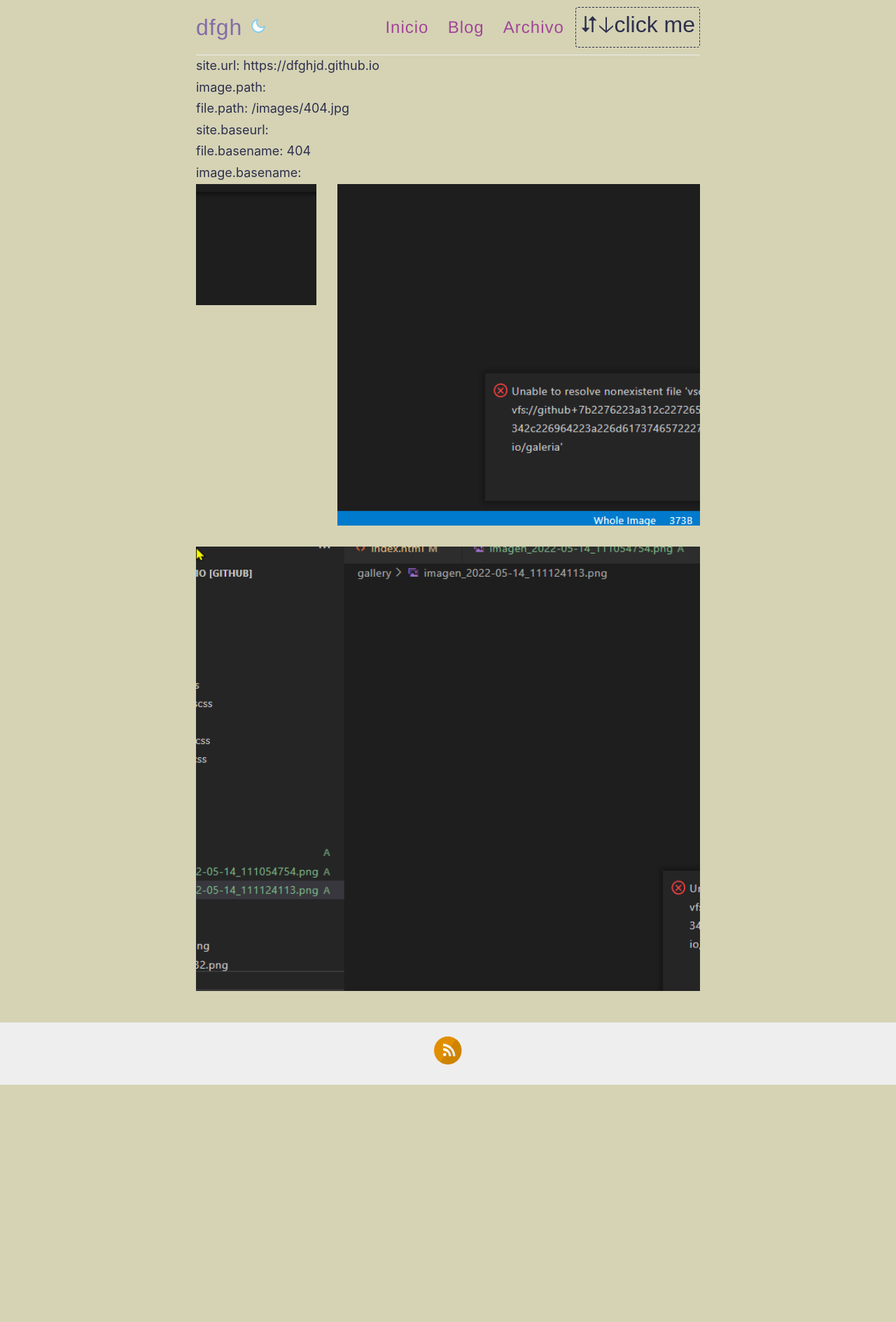
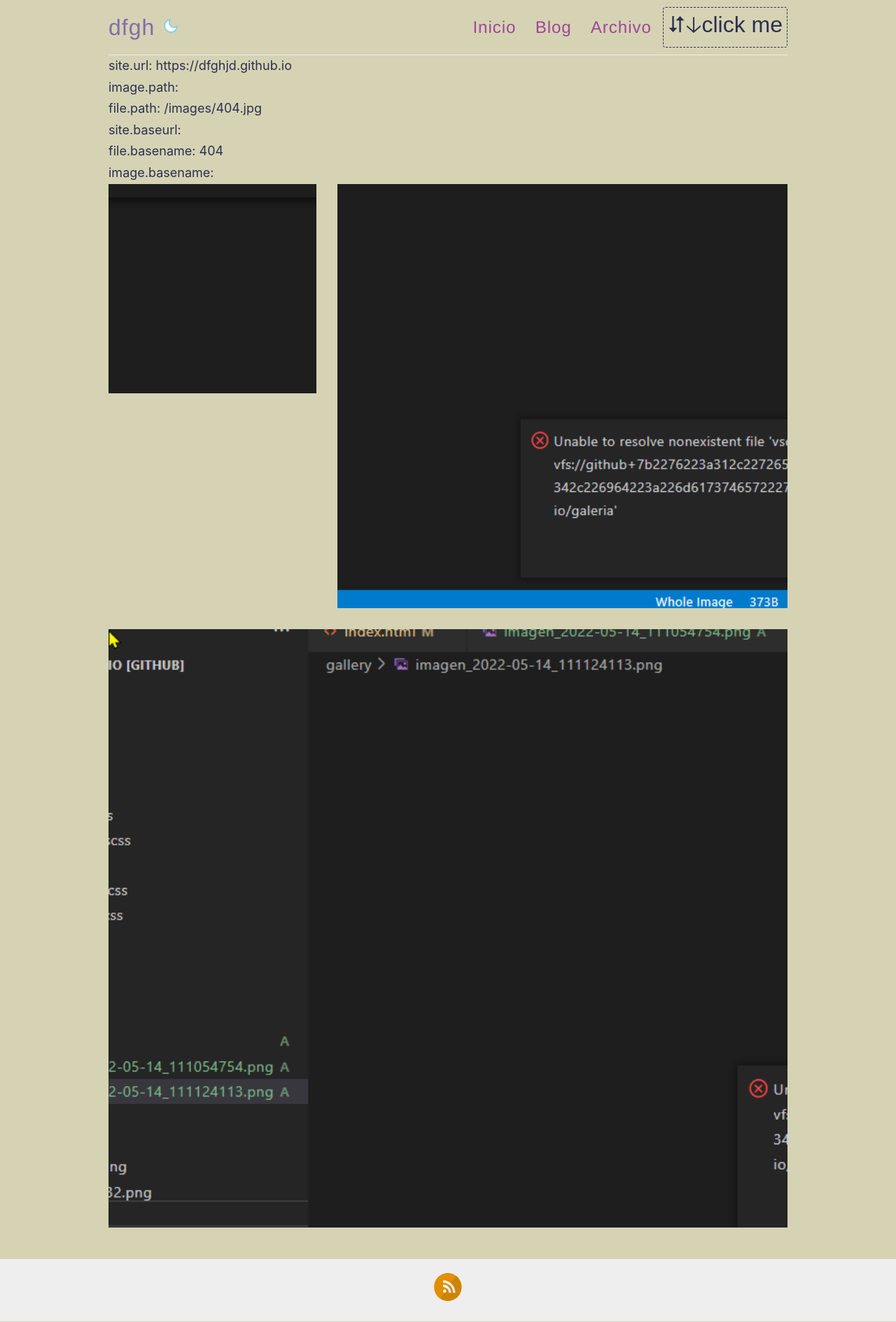
Before and after one commit to dfghjd/dfghjd.github.io, a Jekyll site: the page built from index.html, in a window 1280 px wide. Shown: the whole page at 70% size. Built offline with Jekyll 4.4.1, drawn with Linux system fonts in a browser that asks for light colours; before the commit the page ends 1550 px from its top, so only the background shows below that.

Commit message:
container width max 990 now

```diff
--- a/assets/style.scss
+++ b/assets/style.scss
@@ -37,7 +37,7 @@ body {
 
 .container {
   margin: 0 auto;
-  max-width: 740px;
+  max-width: 990px;
   padding: 0 10px;
   width: 100%;
 }
```
